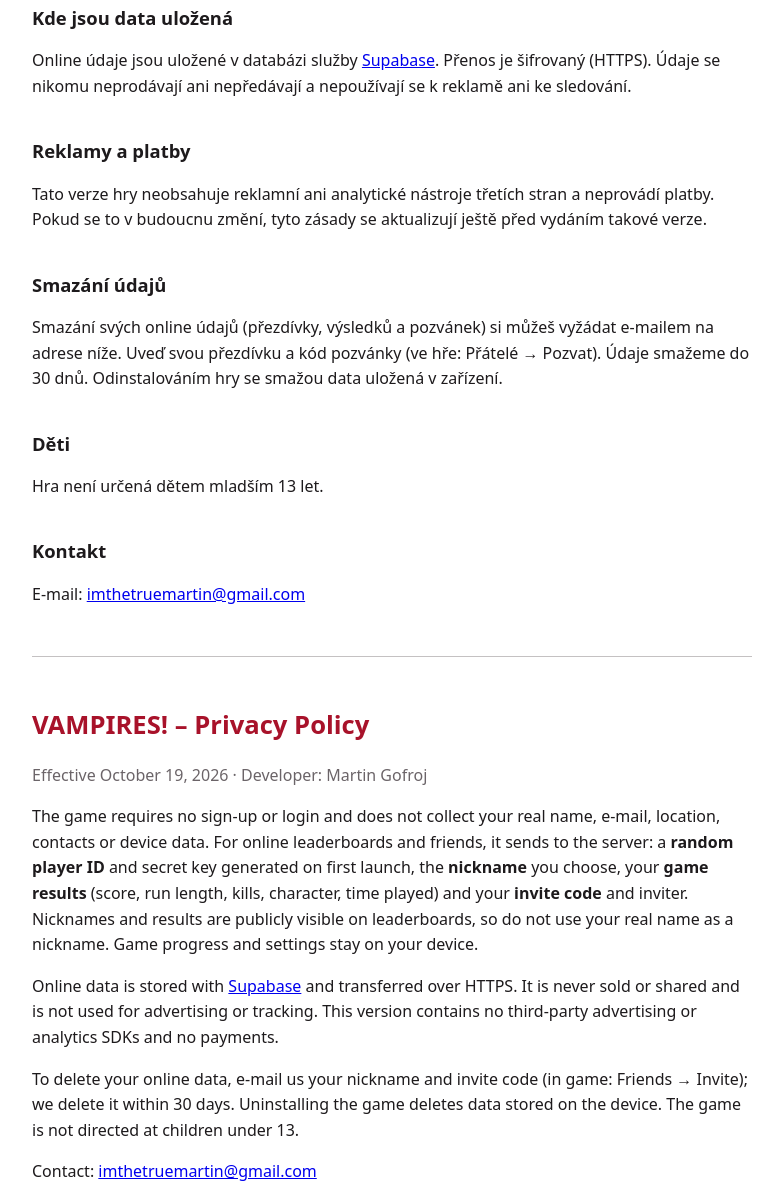
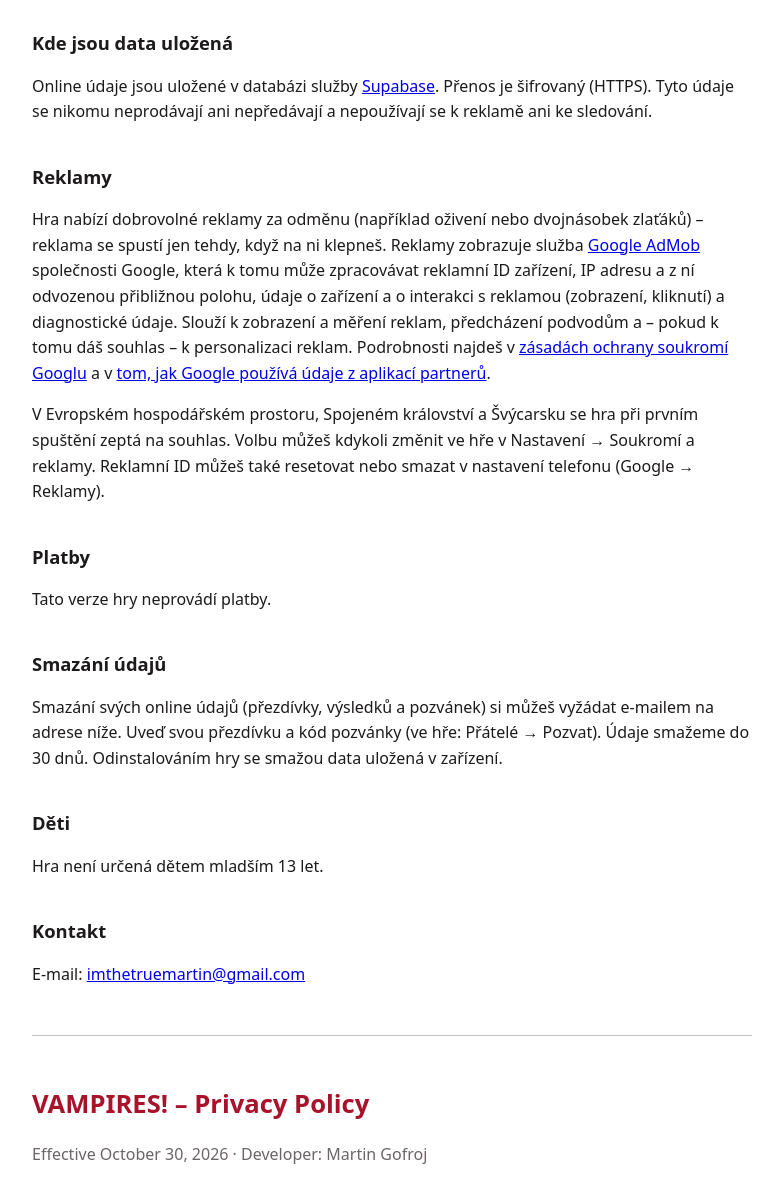
Before and after one commit to modeproofcourse/vampires-privacy, a plain HTML site: page index.html in a window 1280 px wide. Shown: the part 545-1726 px from the top of the page, without its empty margins (248-1028 px from the left). Drawn offline with Linux system fonts and the light colour scheme.

Commit message:
Zásady ochrany soukromí: reklamy Google AdMob a souhlas v EU (30. 10. 2026)
Co-Authored-By: Claude Opus 5.5 <noreply@anthropic.com>

```diff
--- a/index.html
+++ b/index.html
@@ -16,10 +16,11 @@
 </head>
 <body>
 <h1>VAMPIRES! – Zásady ochrany osobních údajů</h1>
-<p class="muted">Platné od 19. 10. 2026 · Vývojář: Martin Gofroj</p>
+<p class="muted">Platné od 30. 10. 2026 · Vývojář: Martin Gofroj</p>
 
 <h2>Co hra zpracovává</h2>
-<p>Hra nevyžaduje registraci ani přihlášení a nesbírá jméno, e-mail, polohu, kontakty ani žádné údaje ze zařízení.
+<p>Hra nevyžaduje registraci ani přihlášení a sama nesbírá jméno, e-mail, polohu ani kontakty
+(o údajích, které zpracovává reklamní služba Google, viz Reklamy níže).
 Aby fungovaly online žebříčky a přátelé, posílá na server tyto údaje:</p>
 <ul>
 	<li><b>náhodné ID hráče</b> a tajný klíč vygenerované při prvním spuštění (nejsou spojené s tvojí osobou ani zařízením; server ukládá jen otisk klíče),</li>
@@ -32,11 +33,22 @@ Aby fungovaly online žebříčky a přátelé, posílá na server tyto údaje:<
 
 <h2>Kde jsou data uložená</h2>
 <p>Online údaje jsou uložené v databázi služby <a href="https://supabase.com/privacy">Supabase</a>. Přenos je šifrovaný (HTTPS).
-Údaje se nikomu neprodávají ani nepředávají a nepoužívají se k reklamě ani ke sledování.</p>
+Tyto údaje se nikomu neprodávají ani nepředávají a nepoužívají se k reklamě ani ke sledování.</p>
 
-<h2>Reklamy a platby</h2>
-<p>Tato verze hry neobsahuje reklamní ani analytické nástroje třetích stran a neprovádí platby.
-Pokud se to v budoucnu změní, tyto zásady se aktualizují ještě před vydáním takové verze.</p>
+<h2>Reklamy</h2>
+<p>Hra nabízí dobrovolné reklamy za odměnu (například oživení nebo dvojnásobek zlaťáků) – reklama se spustí jen tehdy,
+když na ni klepneš. Reklamy zobrazuje služba <a href="https://policies.google.com/technologies/ads">Google AdMob</a>
+společnosti Google, která k tomu může zpracovávat reklamní ID zařízení, IP adresu a z ní odvozenou přibližnou polohu,
+údaje o zařízení a o interakci s reklamou (zobrazení, kliknutí) a diagnostické údaje. Slouží k zobrazení a měření reklam,
+předcházení podvodům a – pokud k tomu dáš souhlas – k personalizaci reklam.
+Podrobnosti najdeš v <a href="https://policies.google.com/privacy">zásadách ochrany soukromí Googlu</a>
+a v <a href="https://policies.google.com/technologies/partner-sites">tom, jak Google používá údaje z aplikací partnerů</a>.</p>
+<p>V Evropském hospodářském prostoru, Spojeném království a Švýcarsku se hra při prvním spuštění zeptá na souhlas.
+Volbu můžeš kdykoli změnit ve hře v Nastavení → Soukromí a reklamy. Reklamní ID můžeš také resetovat nebo smazat
+v nastavení telefonu (Google → Reklamy).</p>
+
+<h2>Platby</h2>
+<p>Tato verze hry neprovádí platby.</p>
 
 <h2>Smazání údajů</h2>
 <p>Smazání svých online údajů (přezdívky, výsledků a pozvánek) si můžeš vyžádat e-mailem na adrese níže.
@@ -52,13 +64,19 @@ Odinstalováním hry se smažou data uložená v zařízení.</p>
 <hr>
 
 <h1>VAMPIRES! – Privacy Policy</h1>
-<p class="muted">Effective October 19, 2026 · Developer: Martin Gofroj</p>
-<p>The game requires no sign-up or login and does not collect your real name, e-mail, location, contacts or device data.
+<p class="muted">Effective October 30, 2026 · Developer: Martin Gofroj</p>
+<p>The game requires no sign-up or login and does not itself collect your real name, e-mail, location or contacts (for data processed by Google's ad service, see Ads below).
 For online leaderboards and friends, it sends to the server: a <b>random player ID</b> and secret key generated on first launch,
 the <b>nickname</b> you choose, your <b>game results</b> (score, run length, kills, character, time played) and your <b>invite code</b> and inviter.
 Nicknames and results are publicly visible on leaderboards, so do not use your real name as a nickname. Game progress and settings stay on your device.</p>
-<p>Online data is stored with <a href="https://supabase.com/privacy">Supabase</a> and transferred over HTTPS. It is never sold or shared and is not used for advertising or tracking.
-This version contains no third-party advertising or analytics SDKs and no payments.</p>
+<p>Online data is stored with <a href="https://supabase.com/privacy">Supabase</a> and transferred over HTTPS. It is never sold or shared and is not used for advertising or tracking.</p>
+<p><b>Ads:</b> the game offers optional rewarded ads that play only when you tap them. Ads are served by
+<a href="https://policies.google.com/technologies/ads">Google AdMob</a>, which may process your device's advertising ID,
+IP address and approximate location derived from it, device information, ad interactions and diagnostics to show and measure ads,
+prevent fraud and, with your consent, personalize ads – see <a href="https://policies.google.com/privacy">Google's Privacy Policy</a>
+and <a href="https://policies.google.com/technologies/partner-sites">how Google uses data from partner apps</a>.
+In the EEA, UK and Switzerland the game asks for your consent on first launch; you can change it anytime in Settings → Privacy and ads,
+and reset or delete your advertising ID in your phone settings. This version makes no payments.</p>
 <p>To delete your online data, e-mail us your nickname and invite code (in game: Friends → Invite); we delete it within 30 days.
 Uninstalling the game deletes data stored on the device. The game is not directed at children under 13.</p>
 <p>Contact: <a href="mailto:imthetruemartin@gmail.com">imthetruemartin@gmail.com</a></p>
```
